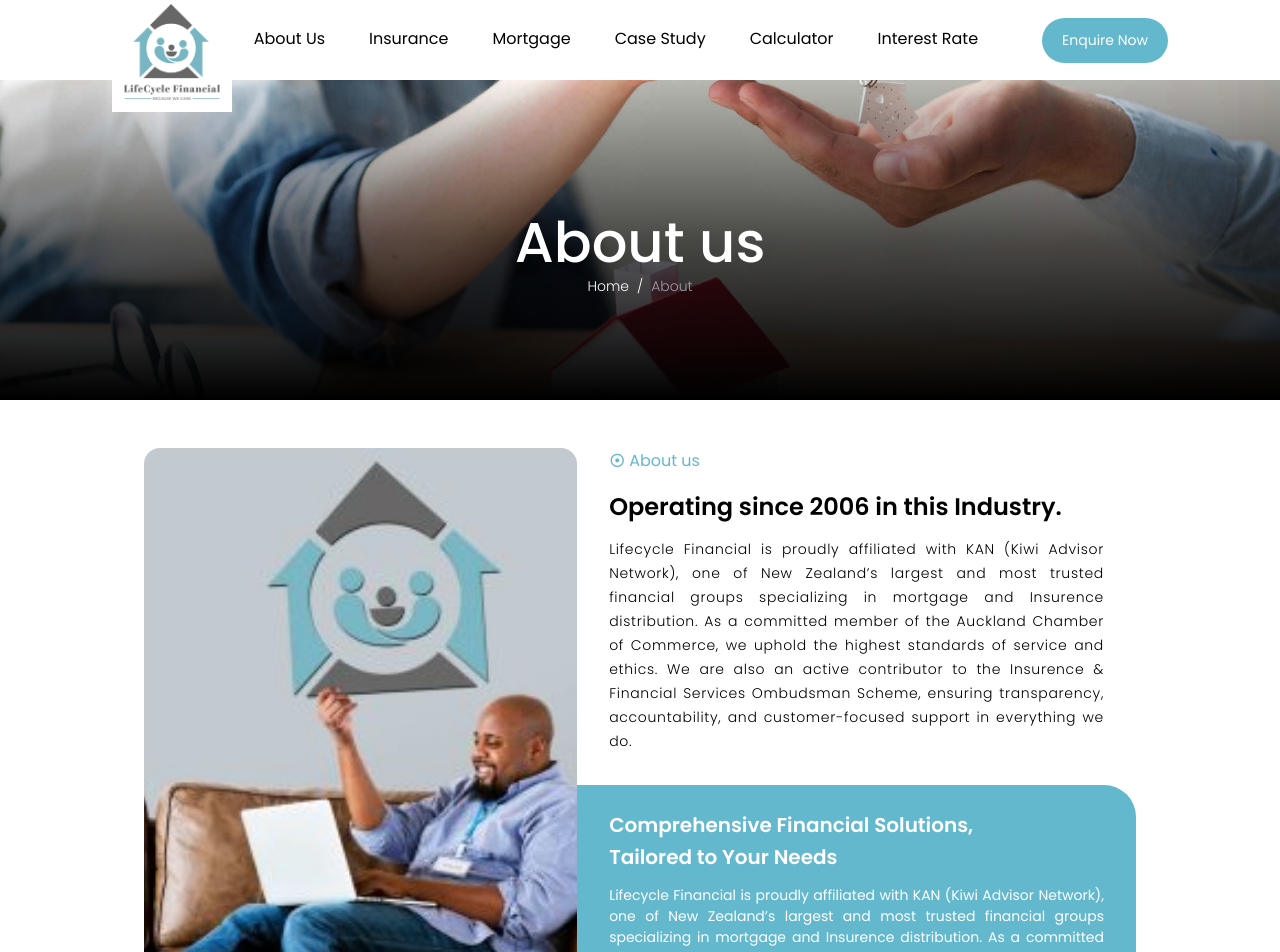
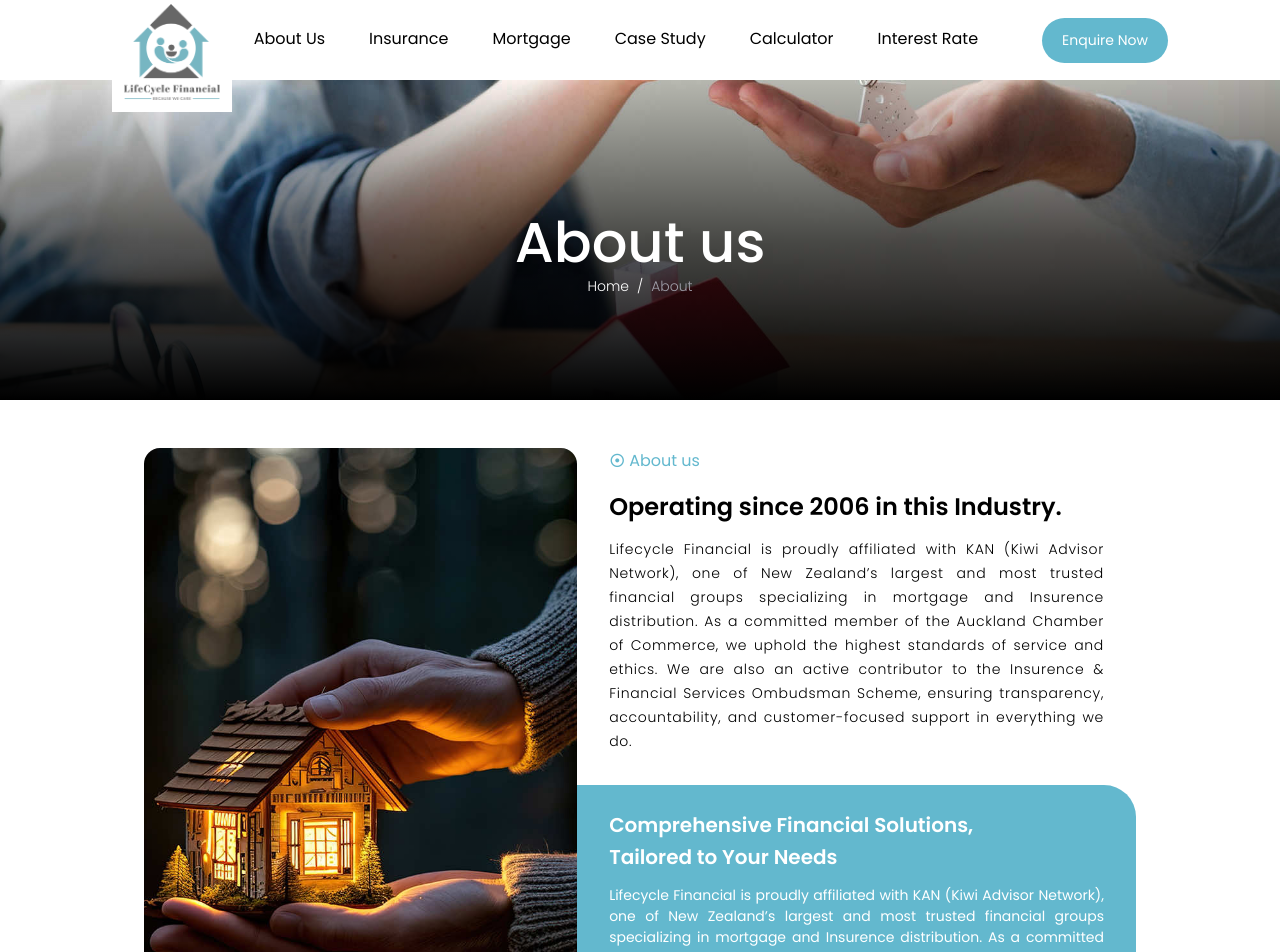
Before and after one commit to Giftechies/lifecycle-insurance, a Next.js app: page /about in a window 1280 px wide. Shown: the top 952 px of the page. Built offline with nearby package versions, Linux system fonts and the light colour scheme.

Commit message:
pic change

```diff
--- a/src/app/about/page.tsx
+++ b/src/app/about/page.tsx
@@ -10,7 +10,7 @@
             <div className="Left lg:w-[50%]  max-lg:hidden  ">
               <div className="img lg:h-[105%] xl:h-[105%]  w-[100%]  rounded-2xl overflow-hidden ">
                 <img
-                  src="./av4.jpg"
+                  src="./about-pic1.jpg"
                   className=" w-full  h-full  object-cover object-center "
                   alt=""
                 />
@@ -44,7 +44,7 @@
               {/* image */}
               <div className="img w-full sm:h-[40vw]  rounded-2xl overflow-hidden lg:hidden ">
                 <img
-                  src="./av4.jpg"
+                  src="./about-pic1.jpg"
                   className=" w-full h-full object-cover  "
                   alt=""
                 />
```
